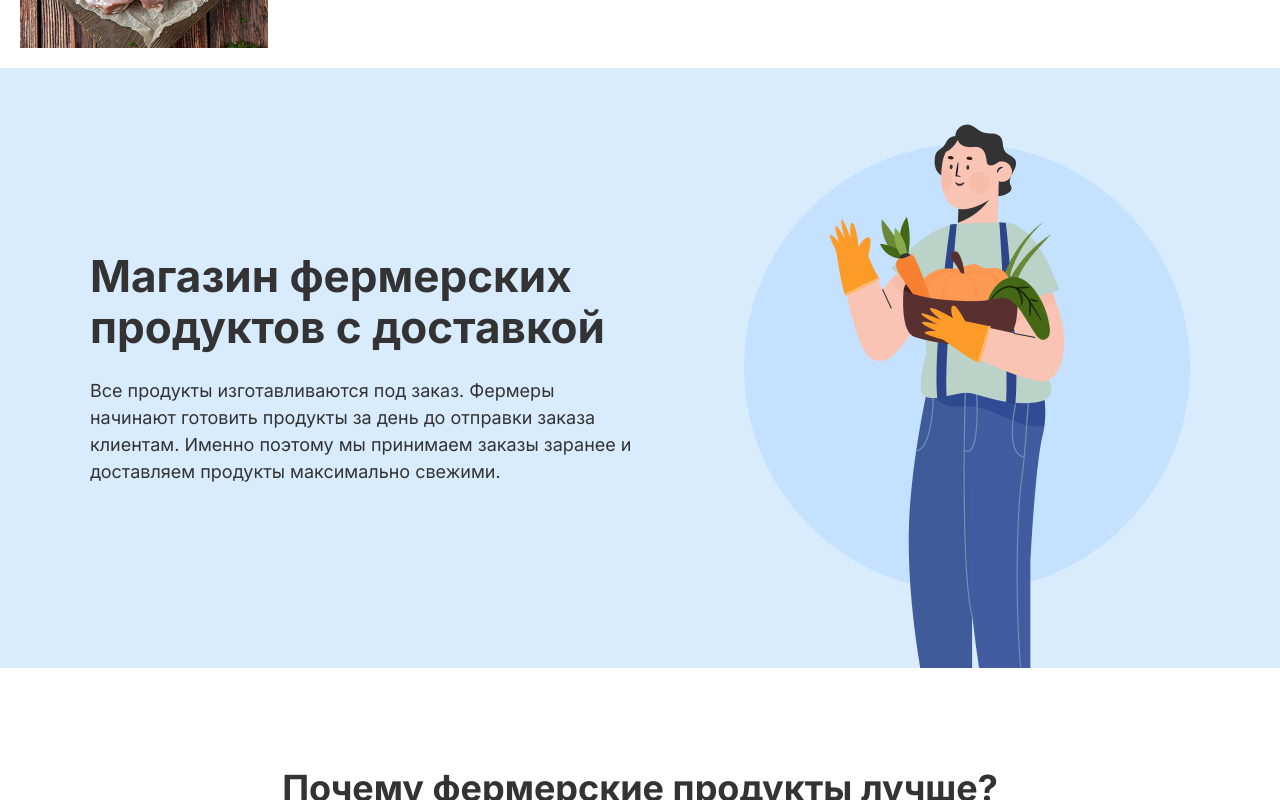
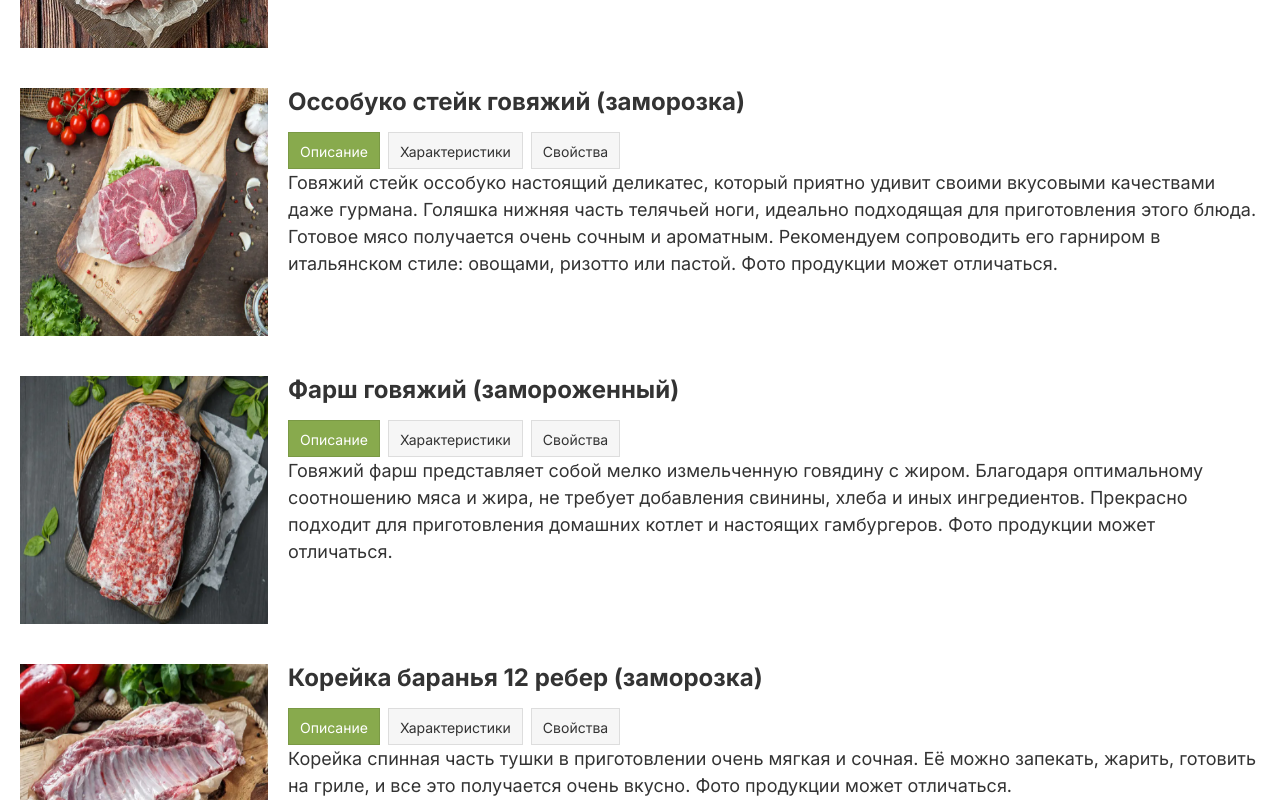
Before and after one commit to Chackmoole/farm-shop, a React (Create React App) app: page / in a window 1280 px wide. Shown: the part 300-1100 px from the top of the page. Built offline with nearby package versions, Linux system fonts and the light colour scheme.

Commit message:
Табам карточки продукта добавлены текст описания и картинки из моковых данных

```diff
--- a/src/components/blocks/order-page/order-card/order-card.jsx
+++ b/src/components/blocks/order-page/order-card/order-card.jsx
@@ -4,19 +4,17 @@ import {
   StyledOrderCardTab,
   StyledOrderCardTabs,
 } from "./order-card-styled";
-import chicken from "../../../../assets/img/products/chicken.jpg";
 import { Text } from "../../../ui/text/text";
 import { useState } from "react";
 
-export const OrderCard = () => {
+export const OrderCard = ({ title, description, image }) => {
   const [activeTab, setActiveTab] = useState("description");
-
   return (
     <StyledOrderCard>
-      <img src={chicken} alt="" width={248} height={248} />
+      <img src={image} alt="" width={248} height={248} />
       <StyledOrderCardBox>
         <Text variant="h4" mb="16px">
-          Филе бедра цыпленка
+          {title}
         </Text>
         <StyledOrderCardTabs>
           <StyledOrderCardTab
@@ -38,6 +36,7 @@ export const OrderCard = () => {
             <Text variant="caption1">Свойства</Text>
           </StyledOrderCardTab>
         </StyledOrderCardTabs>
+        {activeTab === "description" ? <Text>{description}</Text> : null}
       </StyledOrderCardBox>
     </StyledOrderCard>
   );
--- a/src/components/blocks/order-page/order-page.jsx
+++ b/src/components/blocks/order-page/order-page.jsx
@@ -1,10 +1,19 @@
 import { StyledOrderPage } from "./order-page-styled";
 import { OrderCard } from "./order-card/order-card";
+import { products } from "../../../mock/products-data";
 
 export const OrderPage = () => {
+  console.log(products[0].name);
   return (
     <StyledOrderPage>
-      <OrderCard />
+      {products.map((item) => (
+        <OrderCard
+          key={item.id}
+          title={item.name}
+          description={item.description}
+          image={item.image}
+        />
+      ))}
     </StyledOrderPage>
   );
 };
--- a/src/mock/products-data.js
+++ b/src/mock/products-data.js
@@ -4,12 +4,12 @@ import forcemeat from "../assets/img/products/forcemeat.webp";
 import loin from "../assets/img/products/loin.webp";
 import duck from "../assets/img/products/duck.webp";
 
-const products = [
+export const products = [
   {
     id: 1,
     name: "Филе бедра цыпленка",
     description:
-      "Филе бедра без кожи и кости. Птица содержится в свободных птичниках, выращивается на натуральных зерновых кормах, что влияет положительно на вкус мяса. Филейная часть бедра обладает насыщенным вкусом и мясным ароматом.",
+      "Филе бедра без кожи и кости. Птица содержится в свободных птичниках, выращивается на натуральных зерновых кормах, что влияет положительно на вкус мяса. Филейная часть бедра обладает насыщенным вкусом и мясным ароматом.",
     Characteristics: {
       id: 1,
       weight: "0,7 кг. (595-805 г.)",
@@ -31,7 +31,7 @@ const products = [
     id: 2,
     name: "Оссобуко стейк говяжий (заморозка)",
     description:
-      "Говяжий стейк оссобуко&nbsp;&mdash; настоящий деликатес, который приятно удивит своими вкусовыми качествами даже гурмана. Голяшка&nbsp;&mdash; нижняя часть телячьей ноги, идеально подходящая для приготовления этого блюда. Готовое мясо получается очень сочным и&nbsp;ароматным. Рекомендуем сопроводить его гарниром в&nbsp;итальянском стиле: овощами, ризотто или пастой. Фото продукции может отличаться.",
+      "Говяжий стейк оссобуко настоящий деликатес, который приятно удивит своими вкусовыми качествами даже гурмана. Голяшка нижняя часть телячьей ноги, идеально подходящая для приготовления этого блюда. Готовое мясо получается очень сочным и ароматным. Рекомендуем сопроводить его гарниром в итальянском стиле: овощами, ризотто или пастой. Фото продукции может отличаться.",
     Characteristics: {
       id: 1,
       weight: "0.8 кг. (0.400 - 1.2 кг.)",
@@ -54,7 +54,7 @@ const products = [
     id: 3,
     name: "Фарш говяжий (замороженный)",
     description:
-      "Говяжий фарш представляет собой мелко измельченную говядину с&nbsp;жиром. Благодаря оптимальному соотношению мяса и&nbsp;жира, не&nbsp;требует добавления свинины, хлеба и&nbsp;иных ингредиентов. Прекрасно подходит для приготовления домашних котлет и&nbsp;настоящих гамбургеров. Фото продукции может отличаться.",
+      "Говяжий фарш представляет собой мелко измельченную говядину с жиром. Благодаря оптимальному соотношению мяса и жира, не требует добавления свинины, хлеба и иных ингредиентов. Прекрасно подходит для приготовления домашних котлет и настоящих гамбургеров. Фото продукции может отличаться.",
     Characteristics: {
       id: 1,
       weight: "500 г. (400-750г.)",
@@ -77,7 +77,7 @@ const products = [
     id: 4,
     name: "Корейка баранья 12 ребер (заморозка)",
     description:
-      "Корейка&nbsp;&mdash; спинная часть тушки в&nbsp;приготовлении очень мягкая и&nbsp;сочная. Её&nbsp;можно запекать, жарить, готовить на&nbsp;гриле, и&nbsp;все это получается очень вкусно. Фото продукции может отличаться.",
+      "Корейка спинная часть тушки в приготовлении очень мягкая и сочная. Её можно запекать, жарить, готовить на гриле, и все это получается очень вкусно. Фото продукции может отличаться.",
     Characteristics: {
       id: 1,
       weight: "2 кг. (1 - 3 кг.)",
@@ -100,7 +100,7 @@ const products = [
     id: 5,
     name: "Утка (заморозка)",
     description:
-      "Фермерская утка, запеченная в&nbsp;духовке целиком с&nbsp;яблоками, станет вашим фирменным блюдом. Мясо обладает приятной текстурой и&nbsp;нежным вкусом. Обращаем ваше внимание на&nbsp;то, что домашняя утка содержалась на&nbsp;свободном выгуле, а&nbsp;значит обладает большим процентом жировой прослойки.",
+      "Фермерская утка, запеченная в духовке целиком с яблоками, станет вашим фирменным блюдом. Мясо обладает приятной текстурой и нежным вкусом. Обращаем ваше внимание на то, что домашняя утка содержалась на свободном выгуле, а значит обладает большим процентом жировой прослойки.",
     Characteristics: {
       id: 1,
       weight: "2 кг. (1-3кг.)",
```
